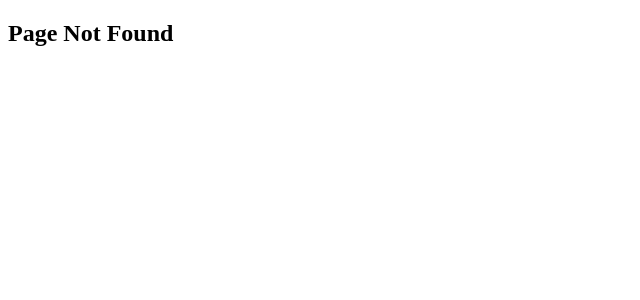
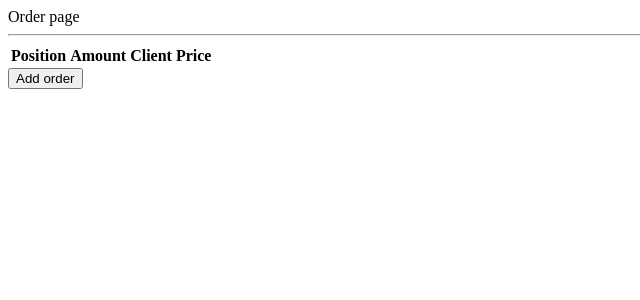
Before and after one commit to AClimber/ReactTodoList, a React app: page /order in a window 1280 px wide. Before the commit this address had no page. Shown: the top 300 px of the page, without its empty margins (0-640 px from the left). Built offline with nearby package versions, Linux system fonts and the light colour scheme.

Commit message:
Add Order page

```diff
--- a/src/app/components/department/Department.component.tsx
+++ b/src/app/components/department/Department.component.tsx
@@ -2,7 +2,7 @@ import * as React from 'react';
 import {IDepartmentProps, IDepartmentState} from "./Department.interface";
 import {PositionItemComponent} from "./positionItem/PositionItem.component";
 import {IPositionItem} from "./positionItem/PositionItem.interface";
-import {map} from "lodash-es";
+import {map, filter} from "lodash-es";
 import {DepartmentStyles} from "./Department.styles";
 
 export class DepartmentComponent extends React.Component<IDepartmentProps, IDepartmentState> {
@@ -17,6 +17,7 @@ export class DepartmentComponent extends React.Component<IDepartmentProps, IDepa
 
         this.addNewPosition = this.addNewPosition.bind(this);
         this.onChangeItem = this.onChangeItem.bind(this);
+        this.onRemoveItem = this.onRemoveItem.bind(this);
     }
 
     componentWillMount(): void {
@@ -75,6 +76,14 @@ export class DepartmentComponent extends React.Component<IDepartmentProps, IDepa
         });
     }
 
+    private onRemoveItem(id: number): void {
+        this.setState({
+            positionList: filter(this.state.positionList, position => {
+                return position.id !== id;
+            })
+        });
+    }
+
     render(): React.ReactNode {
         const positionListElement = map(this.state.positionList, positionItem => {
             return (
@@ -84,6 +93,7 @@ export class DepartmentComponent extends React.Component<IDepartmentProps, IDepa
                     categoryList={this.state.categoryList}
                     attributeList={this.state.attributeList}
                     onChangeItem={this.onChangeItem}
+                    onRemoveItem={this.onRemoveItem}
                 />
             );
         });
@@ -95,6 +105,7 @@ export class DepartmentComponent extends React.Component<IDepartmentProps, IDepa
                         <th>Category</th>
                         <th>Attribute</th>
                         <th>Value</th>
+                        <th></th>
                     </tr>
                 </thead>
                 <tbody>
--- a/src/app/components/department/positionItem/PositionItem.component.tsx
+++ b/src/app/components/department/positionItem/PositionItem.component.tsx
@@ -17,6 +17,7 @@ export class PositionItemComponent extends React.Component<IPositionItemProps, I
         this.attributeChange = this.attributeChange.bind(this);
         this.valueChange = this.valueChange.bind(this);
         this.nameChange = this.nameChange.bind(this);
+        this.removeItem = this.removeItem.bind(this);
     }
 
     private categoryChange(selectedOption: ICategory): void {
@@ -54,6 +55,10 @@ export class PositionItemComponent extends React.Component<IPositionItemProps, I
             name: value
         });
         this.props.onChangeItem(updatedItem);
+    }
+
+    private removeItem():void {
+        this.props.onRemoveItem(this.props.item.id);
     }
 
     render(): React.ReactNode {
@@ -103,6 +108,9 @@ export class PositionItemComponent extends React.Component<IPositionItemProps, I
                 <td>
                     {valueElement}
                 </td>
+                <th>
+                    <button onClick={this.removeItem}>Remove</button>
+                </th>
             </tr>
         );
     }
--- a/src/app/components/department/positionItem/PositionItem.interface.tsx
+++ b/src/app/components/department/positionItem/PositionItem.interface.tsx
@@ -8,6 +8,7 @@ export interface IPositionItemProps {
     categoryList: ICategory[];
     attributeList: IAttributeWithCatagory[];
     onChangeItem: (item: IPositionItem) => void;
+    onRemoveItem: (id: number) => void;
 }
 
 export interface IPositionItem {
--- /dev/null
+++ b/src/app/components/order/Order.component.tsx
@@ -0,0 +1,147 @@
+import * as React from 'react';
+
+import {IOrderProps, IOrderState, IOrder} from './Order.interface';
+import {filter, map} from 'lodash-es';
+import {OrderItemComponent} from './orderItem/OrderItem.component';
+
+export class OrderComponent extends React.Component<IOrderProps, IOrderState> {
+    constructor(props: IOrderProps) {
+        super(props);
+
+        this.state = {
+            positionList: [],
+            clientList: [],
+            orderList: []
+        };
+
+        this.addNewOrder = this.addNewOrder.bind(this);
+        this.onChangeItem = this.onChangeItem.bind(this);
+        this.onRemoveItem = this.onRemoveItem.bind(this);
+    }
+
+    componentWillMount(): void {
+        //ToDo: get from BE
+        this.setState({
+            clientList: [
+                {
+                    id: 1,
+                    name: 'IP 1'
+                },
+                {
+                    id: 2,
+                    name: 'IP 2'
+                },
+                {
+                    id: 3,
+                    name: 'IP 3'
+                }
+            ],
+            positionList: [
+                {
+                    id: 1,
+                    name: 'Position name1',
+                    category: {
+                        id: 1,
+                        name: 'Paper',
+                        attributes: [
+                            {id: 1, name: 'Format'},
+                            {id: 2, name: 'Color'}
+                        ]
+                    },
+                    attribute: {id: 1, name: 'Format'},
+                    value: '100'
+                },
+                {
+                    id: 2,
+                    name: 'Position name2',
+                    category: {
+                        id: 1,
+                        name: 'Paper',
+                        attributes: [
+                            {id: 1, name: 'Format'},
+                            {id: 2, name: 'Color'}
+                        ]
+                    },
+                    attribute: {id: 2, name: 'Color'},
+                    value: '200'
+                }
+            ]
+        });
+    }
+
+    private addNewOrder(): void {
+        const newOrder: IOrder = {
+            id: Date.now(),
+            position: null,
+            client: null,
+            amount: 0,
+            price: 0
+        };
+
+        this.setState({
+            orderList: [...this.state.orderList, newOrder]
+        });
+    }
+
+    private onChangeItem(item: IOrder): void {
+        const updatedOrderList: IOrder[] = map(this.state.orderList, order => {
+            if (item.id === order.id) {
+                return item;
+            }
+            return order;
+        });
+
+        this.setState({
+            orderList: updatedOrderList
+        });
+    }
+
+    private onRemoveItem(id: number): void {
+        this.setState({
+            orderList: filter(this.state.orderList, position => {
+                return position.id !== id;
+            })
+        });
+    }
+
+    render(): React.ReactNode {
+        const orderListElement = map(this.state.orderList, order => {
+            return (
+                <OrderItemComponent
+                    key={order.id}
+                    item={order}
+                    positionList={this.state.positionList}
+                    clientList={this.state.clientList}
+                    onChangeItem={this.onChangeItem}
+                    onRemoveItem={this.onRemoveItem}
+                />
+            );
+        });
+        const orderTable = (
+            <table>
+                <thead>
+                    <tr>
+                        <th>Position</th>
+                        <th>Amount</th>
+                        <th>Client</th>
+                        <th>Price</th>
+                        <th></th>
+                    </tr>
+                </thead>
+                <tbody>
+                    {orderListElement}
+                </tbody>
+            </table>
+        );
+
+        return (
+            <div className="container">
+                {orderTable}
+
+                <button onClick={this.addNewOrder}>
+                    Add order
+                </button>
+            </div>
+        );
+    }
+}
--- a/src/app/pages/App.tsx
+++ b/src/app/pages/App.tsx
@@ -6,6 +6,7 @@ import {LoginPage} from "./login/Login.page";
 import {MainPage} from "./main/Main.page";
 import {DictionaryPage} from "./dictionary/Dictionary.page";
 import {DepartmentPage} from "./department/Department.page";
+import {OrderPage} from "./order/Order.page";
 import {NotFound} from "./notFound/NotFound.page";
 
 import {ROUTES} from "../../app/routes";
@@ -21,14 +22,14 @@ export class AppComponent extends React.Component<IDefaultProps, IDefaultState>
 
     render() {
         const loggedIn = true;
-        const { LOGIN, DASHBOARD, DICTIONARY, DEPARTMENT, NOT_FOUND } = ROUTES;
+        const { LOGIN, DASHBOARD, DICTIONARY, DEPARTMENT, ORDER, NOT_FOUND } = ROUTES;
 
         return (
             <Router>
                 <Switch>
                     <Route exact path="/" render={() => (
                         loggedIn ? (
-                            <Redirect to={DEPARTMENT}/>
+                            <Redirect to={ORDER}/>
                         ) : (
                             <Redirect to={LOGIN}/>
                         )
@@ -37,6 +38,7 @@ export class AppComponent extends React.Component<IDefaultProps, IDefaultState>
                     <Route path={DASHBOARD} component={MainPage} />
                     <Route path={DEPARTMENT} component={DepartmentPage} />
                     <Route path={DICTIONARY} component={DictionaryPage} />
+                    <Route path={ORDER} component={OrderPage} />
                     <Route path={NOT_FOUND} component={NotFound} />
                 </Switch>
             </Router>
--- /dev/null
+++ b/src/app/pages/order/Order.page.tsx
@@ -0,0 +1,24 @@
+import * as React from 'react';
+
+import {
+    IDefaultProps,
+    IDefaultState
+} from "../../interfaces/interfaces";
+
+import {OrderComponent} from '../../components/order/Order.component';
+
+export class OrderPage extends React.Component<IDefaultProps, IDefaultState> {
+    constructor(props: IDefaultProps) {
+        super(props);
+    }
+
+    render(): React.ReactNode {
+        return (
+            <div>
+                <div>Order page</div>
+                <hr/>
+                <OrderComponent/>
+            </div>
+        );
+    }
+}
--- a/src/app/routes.ts
+++ b/src/app/routes.ts
@@ -3,5 +3,6 @@ export enum ROUTES {
     DASHBOARD = "/dashboard",
     DICTIONARY = "/dictionary",
     DEPARTMENT = "/department",
+    ORDER = "/order",
     NOT_FOUND = "*"
 }
```
Also changed, not shown: src/app/components/order/Order.interface.ts (added, +21 -0 lines), src/app/components/order/orderItem/OrderItem.component.tsx (added, +114 -0 lines), src/app/components/order/orderItem/OrderItem.interface.ts (added, +11 -0 lines).
